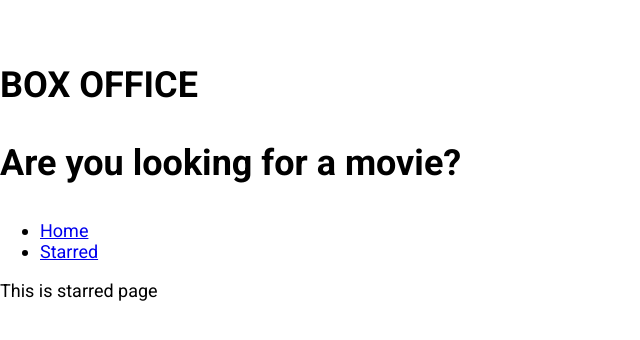
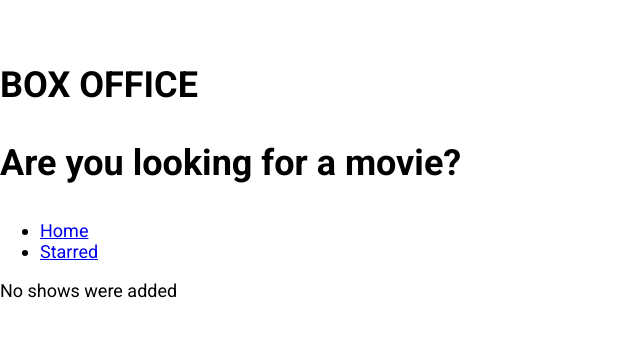
Before and after one commit to Pratham-R-Kumar/Box-Office, a React (Create React App) app: page /starred in a window 1280 px wide. Shown: the top 340 px of the page, without its empty margins (0-640 px from the left). Built offline with nearby package versions, Linux system fonts and the light colour scheme.

Commit message:
Finished starred shows functionalities

```diff
--- a/src/Pages/Starred.js
+++ b/src/Pages/Starred.js
@@ -1,8 +1,40 @@
-import React from 'react';
+import React, { useState, useEffect } from 'react';
 import MainPage from '../components/MainPage';
+import { useShows } from '../misc/custom-hooks';
+import { apiGet } from '../misc/config';
+import ShowGrid from '../components/show/ShowGrid';
 
 const Starred = () => {
-  return <MainPage>This is starred page</MainPage>;
+  const [starred] = useShows();
+  const [shows, setShows] = useState(null);
+  const [isLoading, setisLoading] = useState(false);
+  const [error, setError] = useState(null);
+
+  useEffect(() => {
+    if (starred && starred.length > 0) {
+      const promises = starred.map(showId => apiGet(`/shows/${showId}`));
+      Promise.all(promises)
+        .then(apiData => apiData.map(show => ({ show })))
+        .then(res => {
+          setShows(res);
+          setisLoading(false);
+        })
+        .catch(err => {
+          setError(err.message);
+          setisLoading(false);
+        });
+    } else {
+      setisLoading(false);
+    }
+  }, [starred]);
+  return (
+    <MainPage>
+      {isLoading && <div>Shows are still loading</div>}
+      {error && <div>Error occured : {error}</div>}
+      {!isLoading && !shows && <div>No shows were added</div>}
+      {!isLoading && !error && shows && <ShowGrid data={shows} />}
+    </MainPage>
+  );
 };
 
 export default Starred;
```
